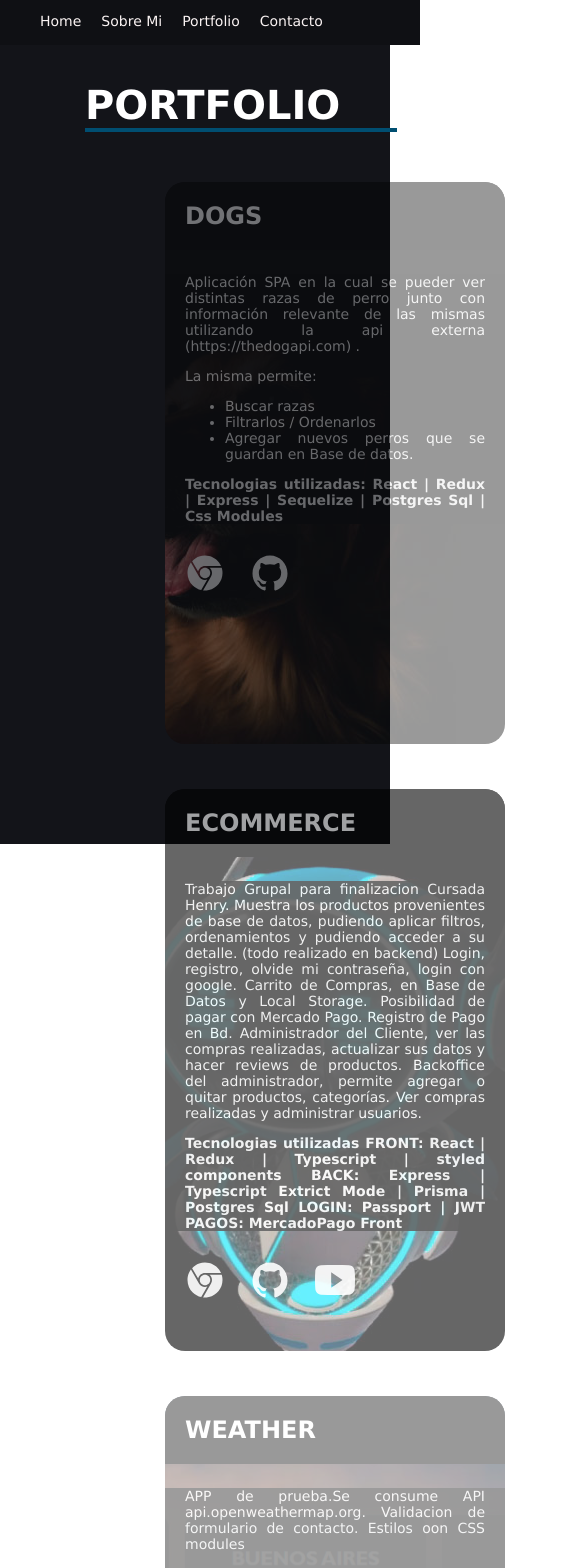
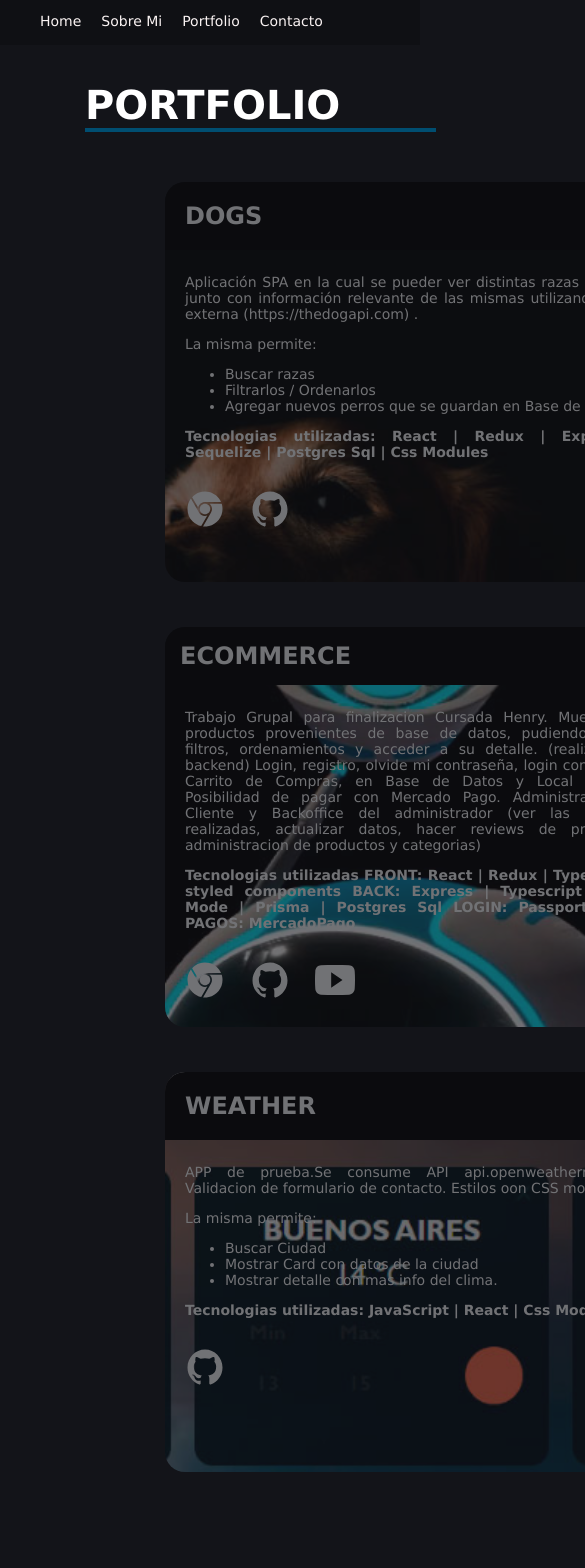
Before and after one commit to nicomugas/portfolionico, a React (Create React App) app: page /Portfolio in a window 390 px wide. Shown: the top 1568 px of the page, 585 px wide, since content can reach past the window. After the commit the page ends 1487 px from the top, so only its background shows below. Built offline with nearby package versions, Linux system fonts and the light colour scheme.

Commit message:
actualizacion responsive porfolio

```diff
--- a/src/components/Portfolio.jsx
+++ b/src/components/Portfolio.jsx
@@ -13,7 +13,7 @@
             <div className={s.hijo}>
             <h1>PORTFOLIO</h1>
                 <div className={s.trabajos}><Dogs/> </div>
-                <div className={s.trabajos}><Ecommerce/> </div>
+               <div className={s.trabajos}><Ecommerce/> </div>
                 <div className={s.trabajos}><Clima/> </div>
 
 
--- a/src/components/Portfolio.module.css
+++ b/src/components/Portfolio.module.css
@@ -2,8 +2,13 @@
 
     background-color: #131419;
     background-size: cover;
-    background-position: center;
-    height: 100vh;
+    display: flex;
+    flex-direction: column;
+    width: 100vw;
+    height:100vh;
+    margin :0;
+
+
     font-family: Verdana, Geneva, Tahoma, sans-serif;
 
 
@@ -16,7 +21,7 @@
 
     margin-left: 70px;
     margin-top: 40px;
-    width: 80%;
+    width: 90%;
     /* border: solid 1px;
     border-color: grey;
     border-radius: 10px; */
--- a/src/components/trabajos/Clima.module.css
+++ b/src/components/trabajos/Clima.module.css
@@ -1,10 +1,11 @@
 .container {
 
     background-image:  url("../img/clima.jpg") ;
-    background-size: cover;
-    background-position: center;
-    height: 562px;
-    width: 340px;
+    background-size:100%;
+    background-position:initial;
+    background-position-y: -80px;
+    height: 400px;
+    width: 500px;
     margin-top: 30px;
     border-radius: 20px;
     opacity: 0.4;
@@ -41,8 +42,8 @@
 }
 
 .content {
-    background-color: black;
-    opacity: 0.9;
+    /* background-color: black;
+    opacity: 0.9; */
     padding-left: 20px;
     padding-right: 20px;
     font-size: 14px;
--- a/src/components/trabajos/Dogs.module.css
+++ b/src/components/trabajos/Dogs.module.css
@@ -1,10 +1,10 @@
 .container {
 
     background-image:  url("../img/apidog.jpg") ;
-    background-size: cover;
-    background-position: center;
-    height: 562px;
-    width: 340px;
+    background-size:cover;
+    background-position:initial;
+    height: 400px;
+    width: 500px;
     margin-top: 30px;
     border-radius: 20px;
     opacity: 0.4;
@@ -40,8 +40,8 @@
 }
 
 .content {
-    background-color: black;
-    opacity: 0.9;
+    /* background-color: black;
+    opacity: 0.9; */
     padding-left: 20px;
     padding-right: 20px;
     font-size: 14px;
--- a/src/components/trabajos/Ecommerce.jsx
+++ b/src/components/trabajos/Ecommerce.jsx
@@ -13,12 +13,11 @@
             <div className={s.content}>
 
                 <p> Trabajo Grupal para finalizacion Cursada Henry.
-Muestra los productos provenientes de base de datos, pudiendo aplicar filtros, ordenamientos y pudiendo acceder a su detalle. (todo realizado en backend)
+Muestra los productos provenientes de base de datos, pudiendo aplicar filtros, ordenamientos y  acceder a su detalle. (realizado en backend)
 Login, registro, olvide mi contraseña, login con google.
 Carrito de Compras, en Base de Datos y Local Storage.
-Posibilidad de pagar con Mercado Pago. Registro de Pago en Bd.
-Administrador del Cliente, ver las compras realizadas, actualizar sus datos y hacer reviews de productos.
-Backoffice del administrador, permite agregar o quitar productos, categorías. Ver compras realizadas y administrar usuarios. </p>
+Posibilidad de pagar con Mercado Pago.
+Administrador del Cliente y Backoffice del administrador (ver las compras realizadas, actualizar datos, hacer reviews de productos, administracion de productos y categorias)</p>
                 <p className={s.tecnologias}>
                     Tecnologias utilizadas
 
@@ -26,7 +25,7 @@
                         BACK: Express | Typescript Extrict Mode | Prisma | Postgres Sql
                         LOGIN: Passport | JWT
                         PAGOS: MercadoPago
-                        Front
+
 
 
                 </p>
--- a/src/components/trabajos/Ecommerce.module.css
+++ b/src/components/trabajos/Ecommerce.module.css
@@ -1,15 +1,16 @@
 .container {
 
     background-image:  url("../img/compustore.jpg") ;
-    background-size: cover;
-    background-position: center;
-    height: 562px;
-    width: 340px;
+     background-size:cover;
+     background-repeat:initial;
+
+    background-position-y: -690px;
+    height: 400px;
+    width: 500px;
     margin-top: 30px;
     border-radius: 20px;
-    opacity: 0.6;
+    opacity: 0.4;
     margin-left: 80px;
-
 
 
 }
@@ -33,15 +34,15 @@
 .title {
     font-size: 24px;
     font-weight: bold;
-    padding: 20px;
+    padding: 15px;
     background-color: black;
     border-top-left-radius: 20px;
     border-top-right-radius: 20px;
 }
 
 .content {
-    background-color: black;
-    opacity: 0.9;
+    /* background-color: black;
+    opacity: 0.9; */
     padding-left: 20px;
     padding-right: 20px;
     font-size: 14px;
--- a/src/index.css
+++ b/src/index.css
@@ -5,8 +5,9 @@
     sans-serif;
   -webkit-font-smoothing: antialiased;
   -moz-osx-font-smoothing: grayscale;
+  background-color: #131419;
 
-  overflow: hidden;
+  overflow-x: hidden;
 }
 
 code {
```
